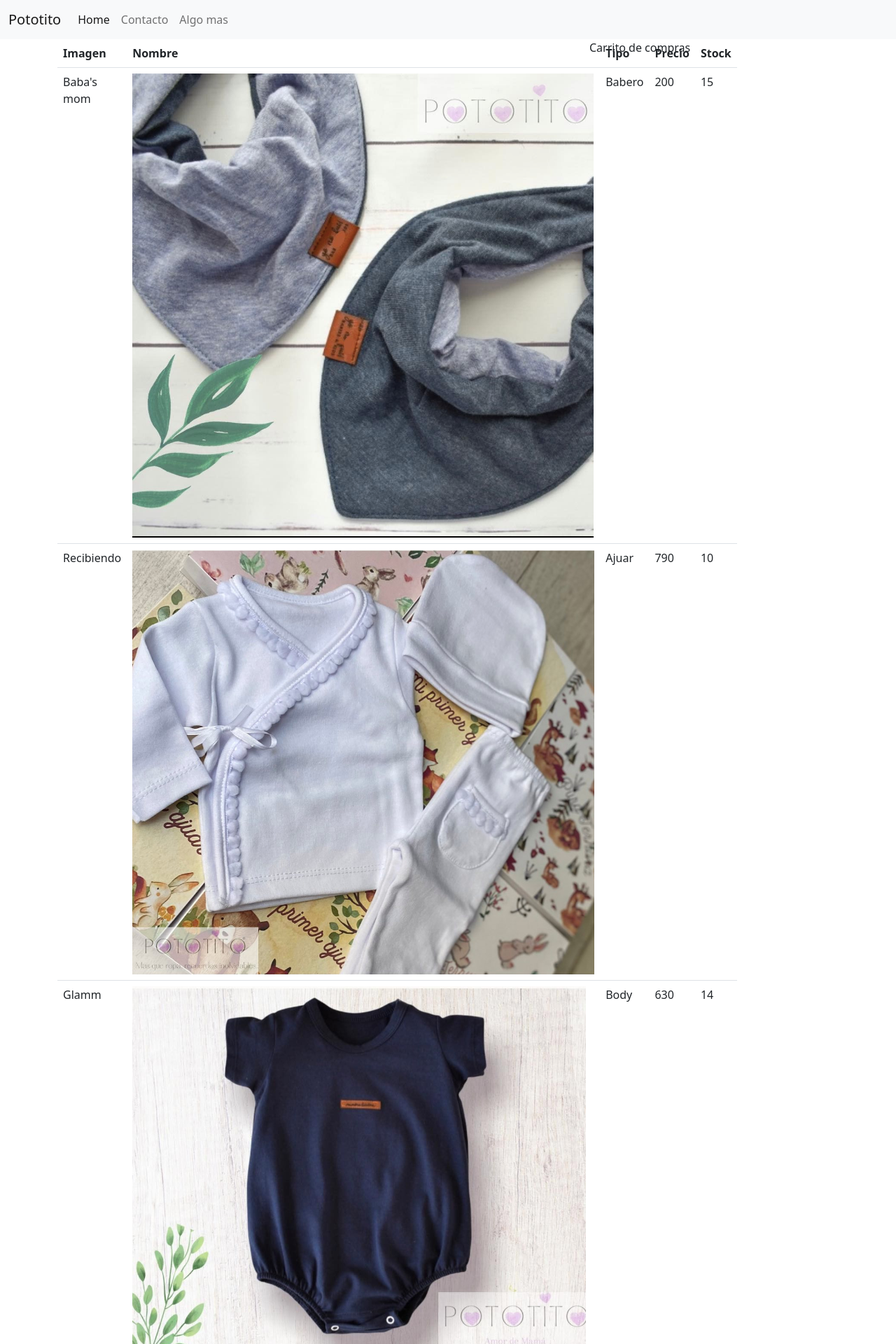
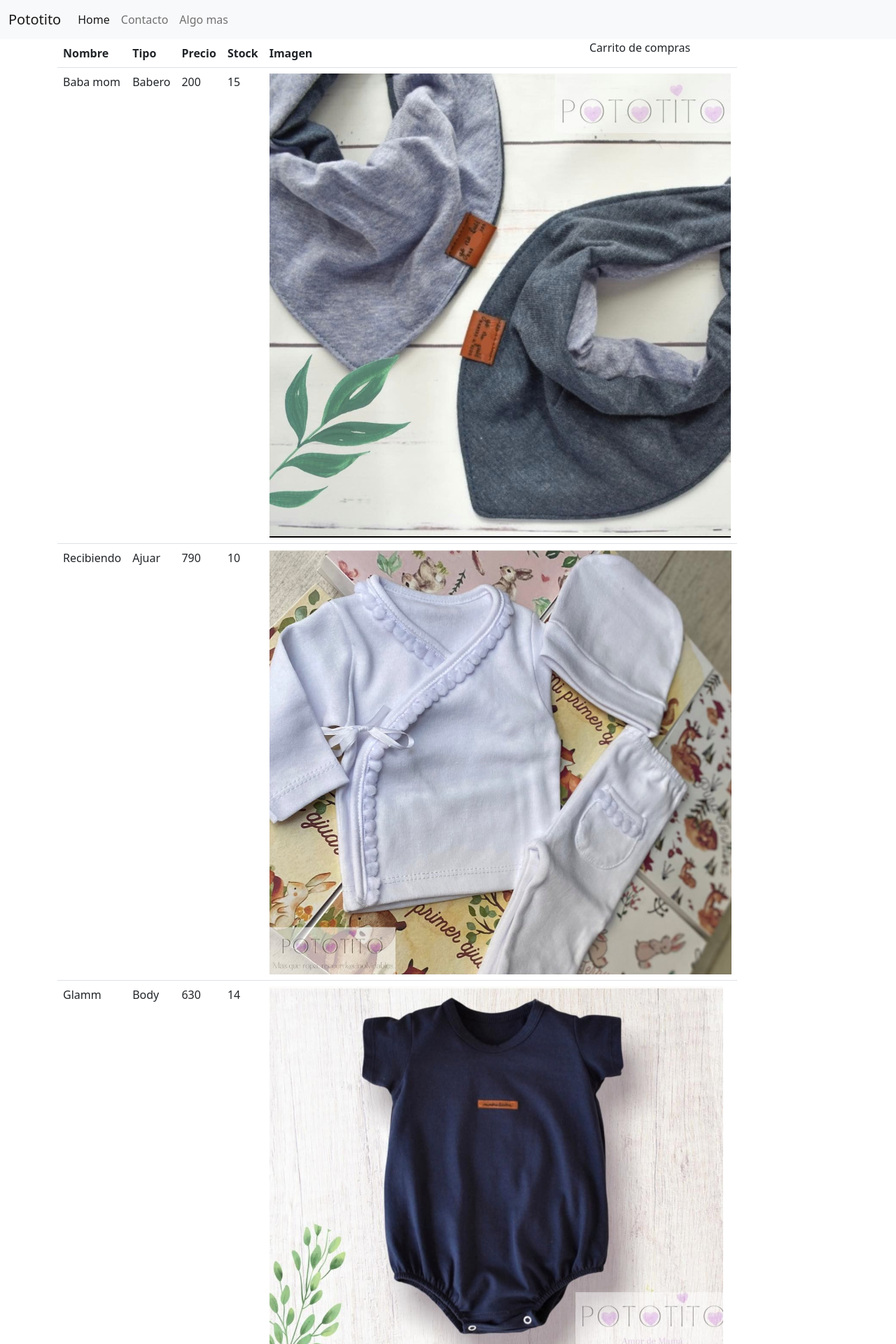
Before and after one commit to Sofiamondello04/TPAngular, an Angular app: page / in a window 1280 px wide. Shown: the top 1920 px of the page at 70% size. Built offline with nearby package versions, Linux system fonts and the light colour scheme.

Commit message:
agrego interface Product y directivas ngFor y ngIf

```diff
--- /dev/null
+++ b/src/app/product-list/Product.ts
@@ -0,0 +1,7 @@
+export interface Product {
+    name: string;
+    type: string;
+    price: number;
+    stock: number;
+    image: string;
+}
--- a/src/app/product-list/product-list.component.html
+++ b/src/app/product-list/product-list.component.html
@@ -1,21 +1,21 @@
 <table class="table">
     <thead>
         <tr>
-            <th>Imagen</th>
             <th>Nombre</th>
             <th>Tipo</th>
             <th>Precio</th>
             <th>Stock</th>
+            <th>Imagen</th>
         </tr>
     </thead>
     <tbody>
 
-        <tr *ngFor="let fila of products">
+        <tr *ngFor='let fila of products'>
             <td>{{fila.name}}</td>
-            <td><img [src]="fila.image" [alt]="fila.name"></td>
             <td>{{fila.type}}</td>
             <td>{{fila.price}}</td>
             <td>{{fila.stock}}</td>
+            <td><img [src]="fila.image" [alt]="fila.name"></td>
         </tr>
 
     </tbody>
--- a/src/app/product-list/product-list.component.ts
+++ b/src/app/product-list/product-list.component.ts
@@ -1,4 +1,5 @@
 import { Component, OnInit } from '@angular/core';
+import {Product} from './Product';
 
 @Component({
   selector: 'app-product-list',
@@ -8,31 +9,28 @@ import { Component, OnInit } from '@angular/core';
 export class ProductListComponent implements OnInit {
 
 
-   products = [
+   products: Product [] = [
     {
-    "name" : "Baba's mom",
-    "image": "assets/img/Baberos.png",
-    "type" : "Babero",
-    "price": "200",
-    "stock": "15",
-  },
-  {
-    "name" : "Recibiendo",
-    "image": "assets/img/Ajuar.png",
-    "type" : "Ajuar",
-    "price": "790",
-    "stock": "10",
-
-  },
-  {
-    "name" : "Glamm",
-    "image": "assets/img/Body.png",
-    "type" : "Body",
-    "price": "630",
-    "stock": "14",
-
-  }
-  ]
+      name: 'Baba mom',
+      type: 'Babero',
+      price: 200,
+      stock: 15,
+      image: 'assets/img/Baberos.png',
+    },
+    {
+      name: 'Recibiendo',
+      type: 'Ajuar',
+      price: 790,
+      stock: 10,
+      image: 'assets/img/Ajuar.png',
+    },
+    {
+      name: 'Glamm',
+      type: 'Body',
+      price: 630,
+      stock: 14,
+      image: 'assets/img/Body.png',
+    }];
 
   constructor() { }
 
```
